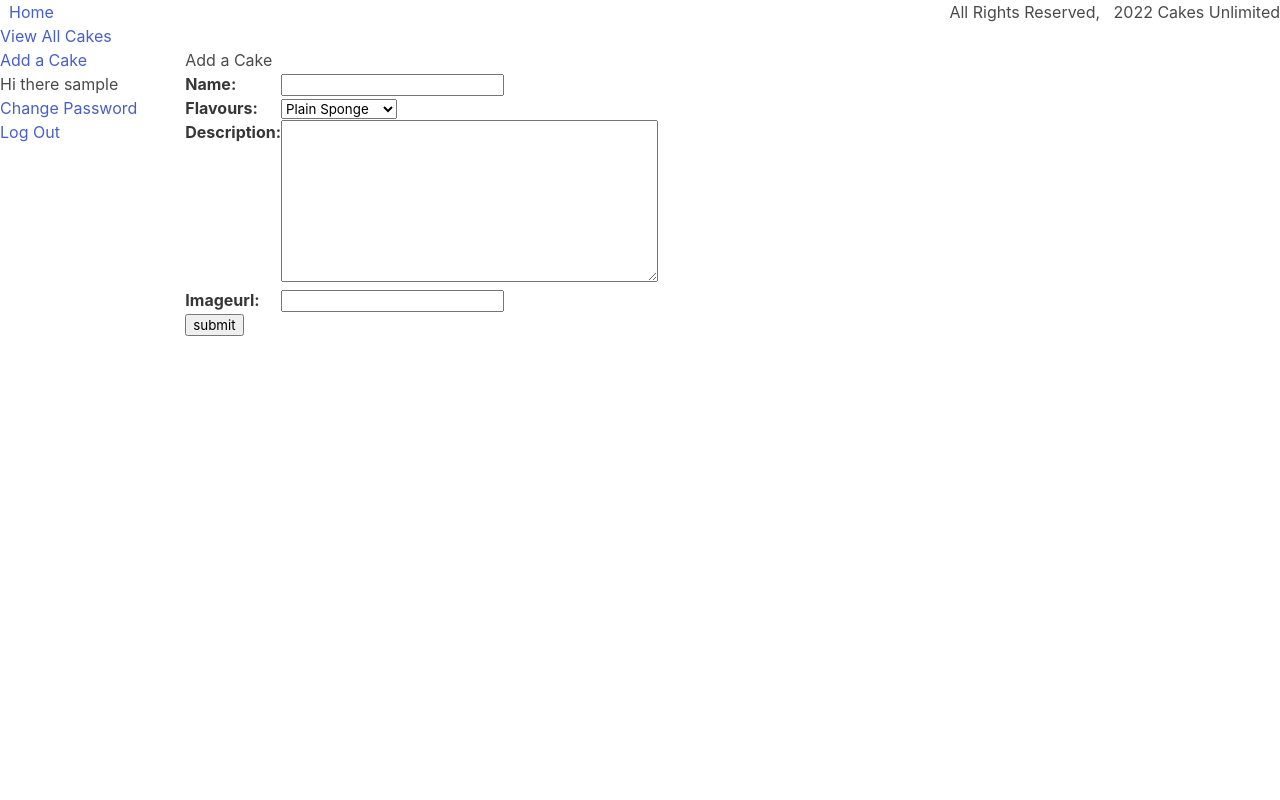
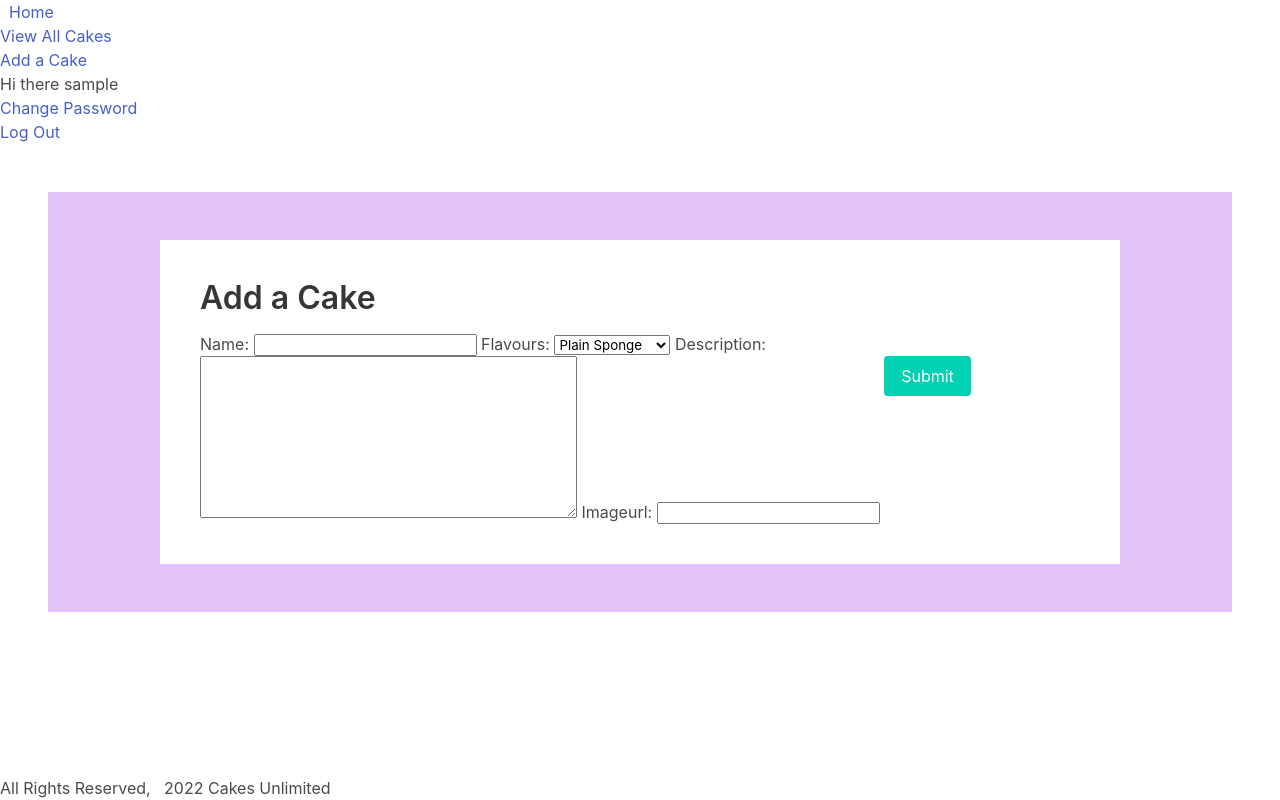
Before and after one commit to C-T-Ailey/Project-3-Cake-Recipe-Site, a Django app: page /cakes/create in a window 1280 px wide. Run offline with Django 4.2, Linux system fonts and the light colour scheme; the visitor is signed in with stand-in values (Sample User, id 1).

Commit message:
Further styling on cake index page and styled all auth forms plus cake add/edit form.

```diff
--- a/cakeproject/main_app/static/css/style.css
+++ b/cakeproject/main_app/static/css/style.css
@@ -1,7 +1,7 @@
 body {
     display: flex;
     min-height: 100vh;
-    /* flex-direction: column; */
+    flex-direction: column;
 }
 
 main {
@@ -22,10 +22,17 @@ main {
   flex-wrap: wrap;
 }
 
-.test {
-  background-color: #880e4f;
-  width: 100px;
-  height: 100px;
+.pagination-container {
+  display: flex;
+}
+
+.section--form {
+  background-color: #E4C1F9;
+}
+
+.form-content {
+  background-color: white;
+  padding: 40px;
 }
 
 /*
--- a/cakeproject/main_app/templates/cakes/index.html
+++ b/cakeproject/main_app/templates/cakes/index.html
@@ -28,7 +28,7 @@ View All Cakes
 
                     <div class="card">
                         <div class="card-image">
-                            <figure class="image is-square">
+                            <figure class="image is-128x128">
                                 <img src="{{ cake.imageurl }}" id="cakeImage"/>
                             </figure>
                         </div>
@@ -47,6 +47,8 @@ View All Cakes
                 {% endfor %}
 
             </div>
+        </div>
+        <div class="pagination-container">
             <nav class="pagination is-centered" role="navigation" aria-label="pagination">
                 <span class="step-links">
                     {% if page_obj.has_previous %}
--- a/cakeproject/main_app/templates/main_app/cake_form.html
+++ b/cakeproject/main_app/templates/main_app/cake_form.html
@@ -11,25 +11,25 @@
 
 {% block content %}
 
-{% if object %}
-    <h1>Edit <span class="teal-text">{{object.name}}</span></h1>
-{% else %}
-    <h1>Add a Cake</h1>
-{% endif %}
+<section class="section section--form">
+    <div class="container is-max-desktop">
+        <div class="content form-content">
+            {% if object %}
+                <h1>Edit {{object.name}}</h1>
+            {% else %}
+                <h1>Add a Cake</h1>
+            {% endif %}
 
-    <form action ="" method="post">
-        {% csrf_token %}
+            <form action ="" method="post">
 
-        <table>
-            {{ form|bulma }}
-        </table>
+                {% csrf_token %}
+                {{ form|bulma }}
 
-        <input type="submit" value="submit" class="btn">
-    </form>
+                <input type="submit" value="Submit" class="button is-primary">
+            </form>
+        </div>
+    </div>
+</section>
 
-<script>
-    var selectElement = document.getElementById('id_flavours');
-    M.FormSelect.init(selectElement);
-</script>
 
 {% endblock %}
```
Also changed, not shown: cakeproject/main_app/templates/registration/login.html (+18 -11 lines), cakeproject/main_app/templates/registration/password_change_form.html (+16 -7 lines), cakeproject/main_app/templates/registration/signup.html (+10 -13 lines), cakeproject/main_app/static/images/cherry-cake.jpg (added), cakeproject/main_app/static/images/chocolate-cake.jpg (added), cakeproject/main_app/static/images/cupcake-yellow.jpg (added), cakeproject/main_app/static/images/rainbow-bake.jpg (added), cakeproject/main_app/static/images/walnut-cake.jpg (added).
